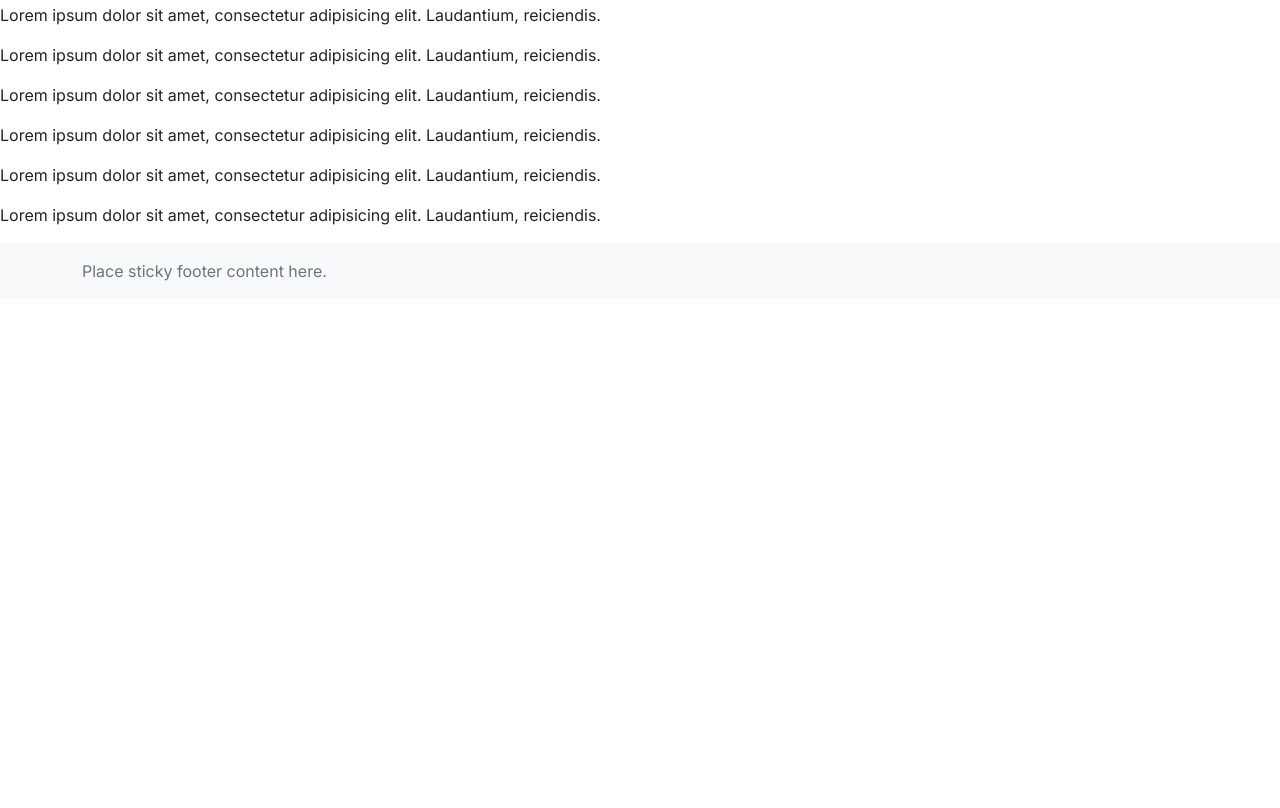
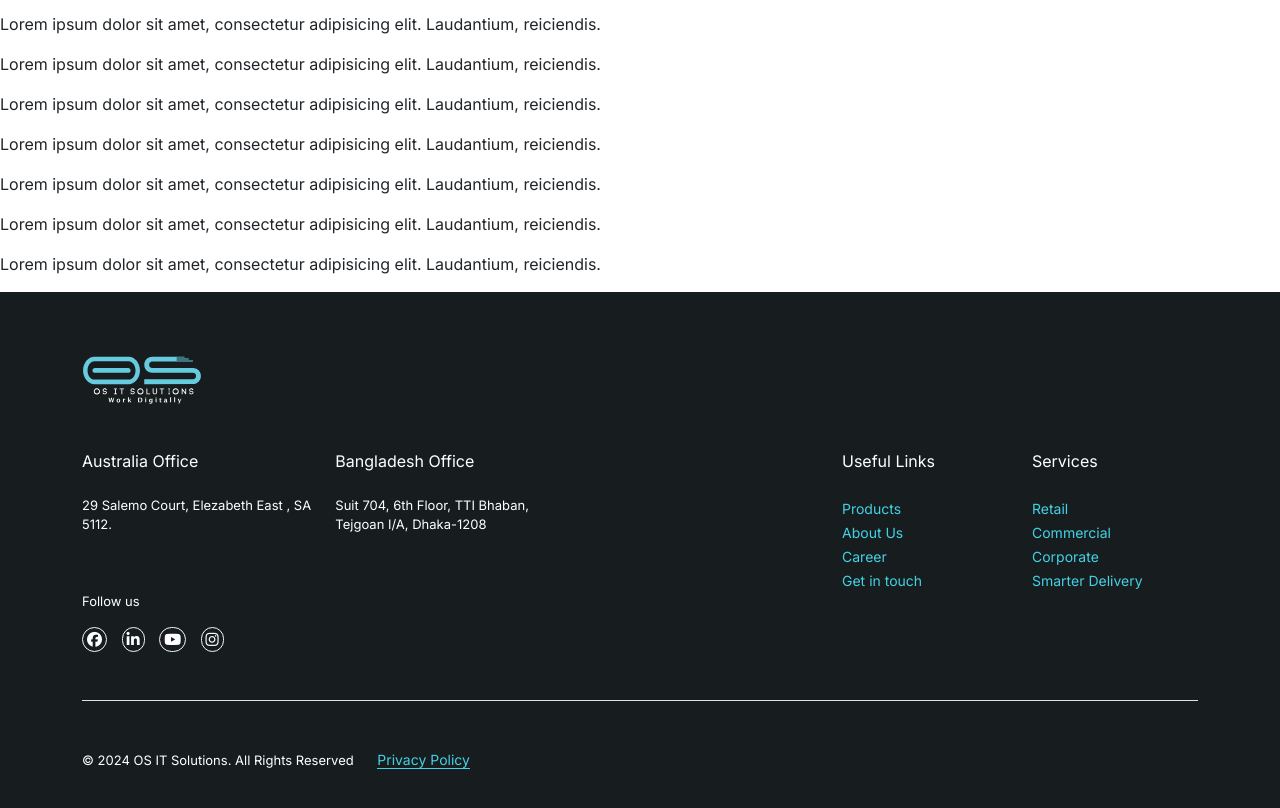
Before and after one commit to ebny-buniad/OS-AU-Web, a plain HTML site: page index.html in a window 1280 px wide. Shown: the part 1308-2116 px from the top of the page. Before the commit the page ends 1607 px from the top, so only its background shows below. Drawn offline with nearby package versions, Linux system fonts and the light colour scheme.

Commit message:
added footer

```diff
--- a/asset/css/style.css
+++ b/asset/css/style.css
@@ -10,14 +10,18 @@ body{
 a{
     text-decoration: none;
     font-size: 14px;
-    color: #2ce9f7;
+    color: #43d1e4;
     transition: .3s;
 }
 a:hover{
-    color: #7fc0c4;
+    color: #33b9c0;
 }
 ul{
     list-style-type: disc;
+}
+
+#web_logo{
+    width: 120px;
 }
 
 #home_page_header{
@@ -357,3 +361,50 @@ ul{
 
 
 /* ====================================== Pages End ================================== */
+
+
+
+
+
+
+
+
+
+
+
+
+
+
+/* - - - - - - - - Footer Start - - - - - - - - */
+
+footer{
+    background-color: #171d1f;
+    color: #ffffffff;
+}
+
+#footer-logo{
+    width: 120px;
+}
+.footer-text{
+    font-size: 13px;
+}
+
+.footer-social{
+    margin-right: 10px;
+    font-size: 15px;
+    color: #ffffffff;
+    border: 1px solid whitesmoke;
+    padding: 4px;
+    border-radius: 50px;
+}
+
+.footer-social:hover{
+    border: 1px solid rgb(67, 233, 255);
+}
+
+
+.policy{
+    margin-left: 20px;
+    border-bottom: 1px solid;
+}
+/* - - - - - - - - Footer End - - - - - - - - */
--- a/index.html
+++ b/index.html
@@ -7,6 +7,7 @@
   <meta name="description" content="">
   <meta name="author" content="Mark Otto, Jacob Thornton, and Bootstrap contributors">
   <meta name="generator" content="Hugo 0.84.0">
+  <link rel="shortcut icon" href="asset/images/logo.svg" type="image/x-icon">
   <title>OS IT - Software Development Company</title>
   <!-- Bootstrap core CSS -->
   <link href="https://cdn.jsdelivr.net/npm/bootstrap@5.0.2/dist/css/bootstrap.min.css" rel="stylesheet"
@@ -41,7 +42,7 @@
     <header id="home_page_header">
       <nav class="navbar navbar-expand-lg navbar-light p-0">
         <div class="container navbar-top-position">
-          <span class=""><a href="index.html"><img id="web_logo" src="asset/images" alt=""></a></span>
+          <span class=""><a href="index.html"><img id="web_logo" src="asset/images/logo.svg" alt=""></a></span>
           <button class="navbar-toggler" type="button" data-bs-toggle="collapse" data-bs-target="#navbarNavDropdown"
             aria-controls="navbarNavDropdown" aria-expanded="false" aria-label="Toggle navigation">
             <span class="navbar-toggler-icon"></span>
@@ -274,9 +275,66 @@
 
   </main>
 
-  <footer class="footer mt-auto py-3 bg-light">
-    <div class="container">
-      <span class="text-muted">Place sticky footer content here.</span>
+  <footer class="footer mt-auto py-3">
+    <div class="container pt-3 pt-lg-5 pb-3 pb-lg-5">
+      <img id="footer-logo" src="asset/images/logo.svg" alt="">
+
+      <div class="mt-3 mt-lg-5">
+        <div class="row">
+          <div class="col-12 col-md-6 col-lg-8">
+            <div class="row">
+              <div class="col-12 col-md-12 col-lg-4">
+                <h6 class="pb-2 pb-lg-3">Australia Office</h6>
+                <p class="footer-text">29 Salemo Court, Elezabeth East , SA 5112.</p>
+              </div>
+              <div class="col-12 col-md-12 col-lg-4">
+                <h6 class="pb-2 pb-lg-3">Bangladesh Office</h6>
+                <p class="footer-text">Suit 704, 6th Floor, TTI Bhaban, Tejgoan I/A, Dhaka-1208</p>
+              </div>
+              <div class="col-12 col-md-12 col-lg-4">
+                <!-- <h6 class="pb-2 pb-lg-3">Bangladesh</h6>
+                <p>Suit 704, 6th Floor, TTI Bhaban, BITAC, Tejgoan I/A, Dhaka-1208, Bangladesh</p> -->
+              </div>
+            </div>
+          </div>
+          <div class="col-12 col-md-3 col-lg-2">
+            <h6 class="pb-2 pb-lg-3">Useful Links</h6>
+            <div>
+              <a href="">Products</a> <br>
+              <a href="">About Us</a> <br>
+              <a href="">Career</a> <br>
+              <a href="">Get in touch</a>
+            </div>
+          </div>
+          <div class="col-12 col-md-3 col-lg-2">
+            <h6 class="pb-2 pb-lg-3">Services</h6>
+            <div>
+              <a href="">Retail</a> <br>
+              <a href="">Commercial</a> <br>
+              <a href="">Corporate</a> <br>
+              <a href="">Smarter Delivery</a>
+            </div>
+          </div>
+        </div>
+
+        <!-- social media -->
+        <div>
+          <p class="footer-text">Follow us</p>
+
+          <a href=""><i class="fa-brands fa-facebook footer-social"></i></a>
+          <a href=""><i class="fa-brands fa-linkedin-in footer-social"></i></a>
+          <a href=""><i class="fa-brands fa-youtube footer-social"></i></a>
+          <a href=""><i class="fa-brands fa-instagram footer-social"></i></a>
+        </div>
+      </div>
+
+      <div class="mt-3 mt-lg-5 border-top border-1">
+        <p class="footer-text pt-3 pt-lg-5">
+          &copy;
+          <script>document.write(new Date().getFullYear());</script> OS IT Solutions. All Rights Reserved <a class="policy" href="">Privacy Policy</a>
+        </p>
+      </div>
+
     </div>
   </footer>
 
@@ -291,6 +349,40 @@
   <script src="https://code.jquery.com/jquery-3.7.1.js" integrity="sha256-eKhayi8LEQwp4NKxN+CfCh+3qOVUtJn3QNZ0TciWLP4="
     crossorigin="anonymous"></script>
 
+  <!-- Hero Section font marquee start -->
+  <script>
+    const txts = document.querySelector(".animate-text").children,
+      txtsLen = txts.length;
+    let index = 0;
+    const textInTimer = 3000,
+      textOutTimer = 2800;
+
+    function animateText() {
+      for (let i = 0; i < txtsLen; i++) {
+        txts[i].classList.remove("text-in", "text-out");
+      }
+      txts[index].classList.add("text-in");
+
+      setTimeout(function () {
+        txts[index].classList.add("text-out");
+      }, textOutTimer)
+
+      setTimeout(function () {
+
+        if (index == txtsLen - 1) {
+          index = 0;
+        }
+        else {
+          index++;
+        }
+        animateText();
+      }, textInTimer);
+    }
+    window.onload = animateText;
+  </script>
+  <!-- Hero Section font marquee End -->
+
+
 
   <script>
     AOS.init();
```
Also changed, not shown: asset/images/logo.svg (added).
